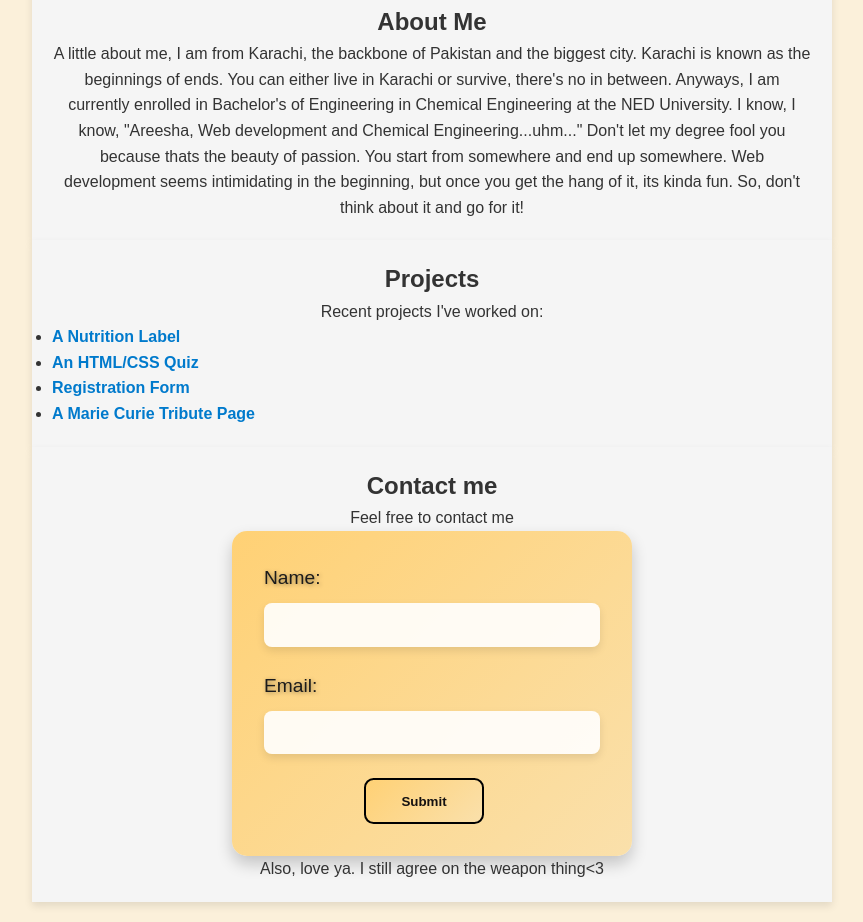
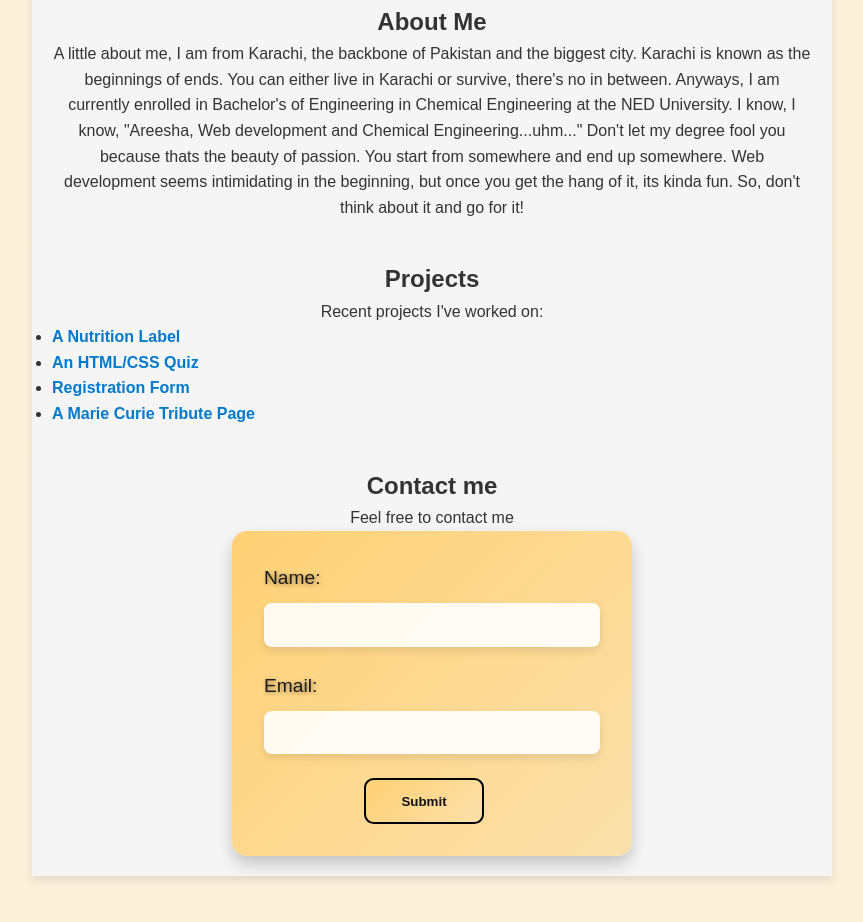
Before and after one commit to saude-so/my-portfolio, a plain HTML site: page index.html in a window 1280 px wide. Shown: the part 364-1286 px from the top of the page, without its empty margins (208-1071 px from the left). After the commit the page ends 1260 px from the top, so only its background shows below. Drawn offline with Linux system fonts and the light colour scheme.

Commit message:
Update index.html

```diff
--- a/index.html
+++ b/index.html
@@ -58,6 +58,5 @@
           <span class="text">Submit</span>
       </button>
     </section>
-    <p>Also, love ya. I still agree on the weapon thing<3 </p>
   </body>
 </html>
```
